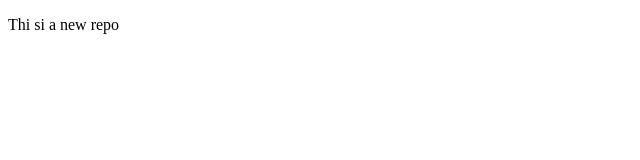
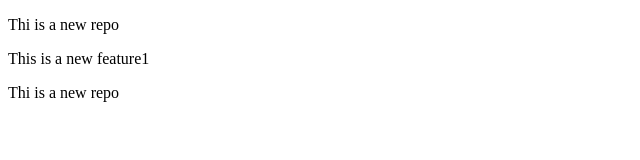
Before and after one commit to Pratheek19014/localhost, a plain HTML site: page index.html in a window 1280 px wide. Shown: the whole page, without its empty margins (0-640 px from the left). Drawn offline with Linux system fonts and the light colour scheme.

Commit message:
This is a new feature

```diff
--- a/index.html
+++ b/index.html
@@ -3,7 +3,9 @@
 <head>
     <meta charset="UTF-8">
     <title>Title</title>
-    <p>Thi si a new repo</p>
+    <p>Thi is a new repo</p>
+    <p>This is a new feature1</p>
+    <p>Thi is a new repo</p>
 </head>
 <body>
 
```
